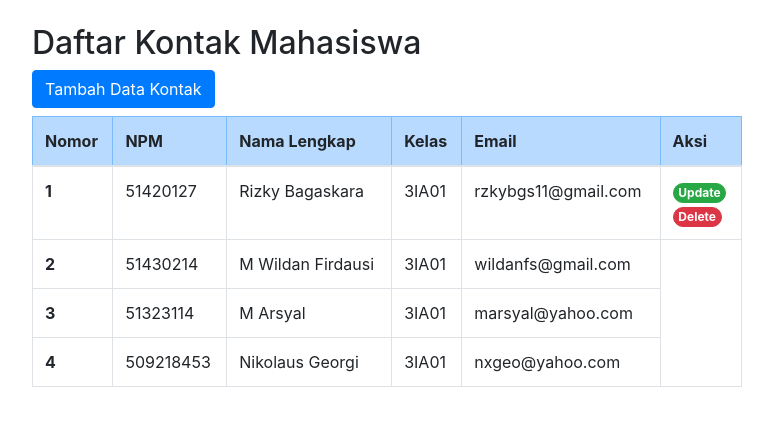
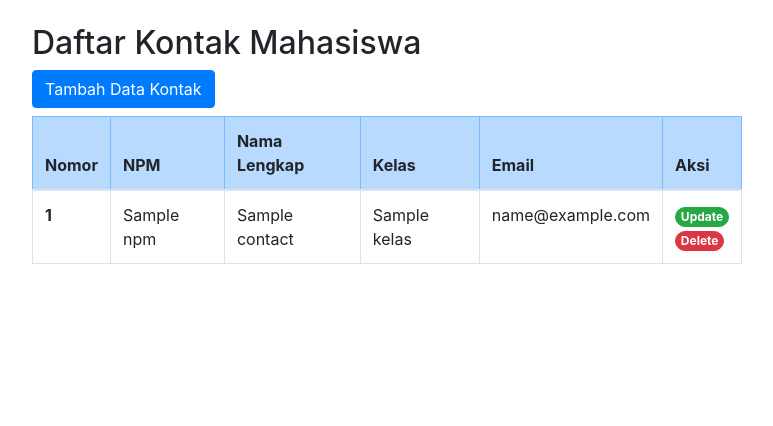
Before and after one commit to rzkybagaskara/Contact-App, a Node server app: template views/contact.ejs in a window 1280 px wide. Shown: the part 56-482 px from the top of the page, without its empty margins (68-841 px from the left). Run offline with Node 20, Linux system fonts and the light colour scheme; the template is opened without the code that fills it: most values are stand-ins (such as "Sample title", 1, 10 or a date in 2020); some libraries are stand-ins or nearby versions.

Commit message:
membuat koneksi ke mysql dan menampilkan data

```diff
--- a/app.js
+++ b/app.js
@@ -2,35 +2,50 @@ const express = require('express');
 const session = require('express-session');
 const flash = require('connect-flash');
 const cookieParser = require('cookie-parser');
+const connection = require('./model/connectDB');
 const app = express();
 const port = 8000;
 
 // set view engine
 app.set('view engine', 'ejs');
-// Built-in middleware
+// built in middleware
 app.use(express.static('public'));
 // parsing middleware
 app.use(express.urlencoded({ extended: true }));
 
-// view list contact
+// konfigurasi flash message
+app.use(cookieParser());
+app.use(
+  session({
+    secret: 'secret',
+    resave: true,
+    saveUninitialized: true,
+    cookie: { maxAge: 6000 },
+  })
+);
+app.use(flash());
+
+// request db connection
+app.use((req, res, next) => {
+  req.db = connection;
+  next();
+});
+
+// root page
 app.get('/', (req, res) => {
-  // need to add load contact
-  res.render('contact', {
-    layout: 'views/contact',
-    title: 'Halaman Contact',
-    //flash message
+  const sqlShow = 'SELECT * FROM table_kontak';
+  connection.query(sqlShow, (err, result) => {
+    const contacts = JSON.parse(JSON.stringify(result));
+    console.log(contacts);
+    res.render('contact', {
+      title: 'Halaman Contact',
+      layout: 'views/contact',
+      contacts,
+    });
   });
 });
 
-// view about
-app.get('/about', (req, res) => {
-  res.render('about', {
-    layout: 'views/about',
-    title: 'Halaman About',
-  });
-});
-
-// view tambah contact
+// tambah contact
 app.get('/addContact', (req, res) => {
   res.render('addContact', {
     layout: 'views/addContact',
@@ -38,11 +53,19 @@ app.get('/addContact', (req, res) => {
   });
 });
 
-// view update contact
+// update contact
 app.get('/updateContact', (req, res) => {
   res.render('updateContact', {
     layout: 'views/updateContact',
     title: 'Update Data Contact',
+  });
+});
+
+// about page
+app.get('/about', (req, res) => {
+  res.render('about', {
+    layout: 'views/about',
+    title: 'Halaman About',
   });
 });
 
--- a/views/contact.ejs
+++ b/views/contact.ejs
@@ -18,41 +18,30 @@
         <th scope="col">Aksi</th>
       </tr>
 
-      <!-- harus loop isi kontak tsb buat tambahin buttonnya -->
+      <!-- loop contact -->
       <tbody>
+        <% if(contacts.length === 0) { %>
+            <div class="alert alert-danger" role="alert">
+              Data contact masih kosong!
+            </div>
+          <% } %>
+          <% let nomor = 1 %>
+
+        <% contacts.forEach(contact => { %>
           <tr>
-          <th scope="row">1</th>
-          <td>51420127</td>
-          <td>Rizky Bagaskara</td>
-          <td>3IA01</td>
-          <td>rzkybgs11@gmail.com</td>
+            <th scope="row"><%= nomor++ %> </th>
+            <td><%= contact.npm %> </td>
+            <td><%= contact.nama_lengkap %> </td>
+            <td><%= contact.kelas %> </td>
+            <td><%= contact.email %> </td>
               <!-- buttons -->
-          <td><a href="/updateContact" class="btn btn-success badge rounded-pill">Update</a>
+            <td>
+                <a href="/updateContact" class="btn btn-success badge rounded-pill">Update</a>
                 <br>
                 <a href="" class="btn btn-danger badge rounded-pill">Delete</a>
             </td>
           </tr>
-        <tr>
-          <th scope="row">2</th>
-          <td>51430214</td>
-          <td>M Wildan Firdausi</td>
-          <td>3IA01</td>
-          <td>wildanfs@gmail.com</td>
-        </tr>
-        <tr>
-          <th scope="row">3</th>
-          <td>51323114</td>
-          <td>M Arsyal</td>
-          <td>3IA01</td>
-          <td>marsyal@yahoo.com</td>
-        </tr>
-        <tr>
-          <th scope="row">4</th>
-          <td>509218453</td>
-          <td>Nikolaus Georgi</td>
-          <td>3IA01</td>
-          <td>nxgeo@yahoo.com</td>
-        </tr>
+        <% }) %>
       </tbody>
     </thead>
   </table>
```
Also changed, not shown: model/connectDB.js (added, +15 -0 lines), utils/contact.js (deleted), 1 other file. Lines whose indentation alone changed are shown as unchanged.
